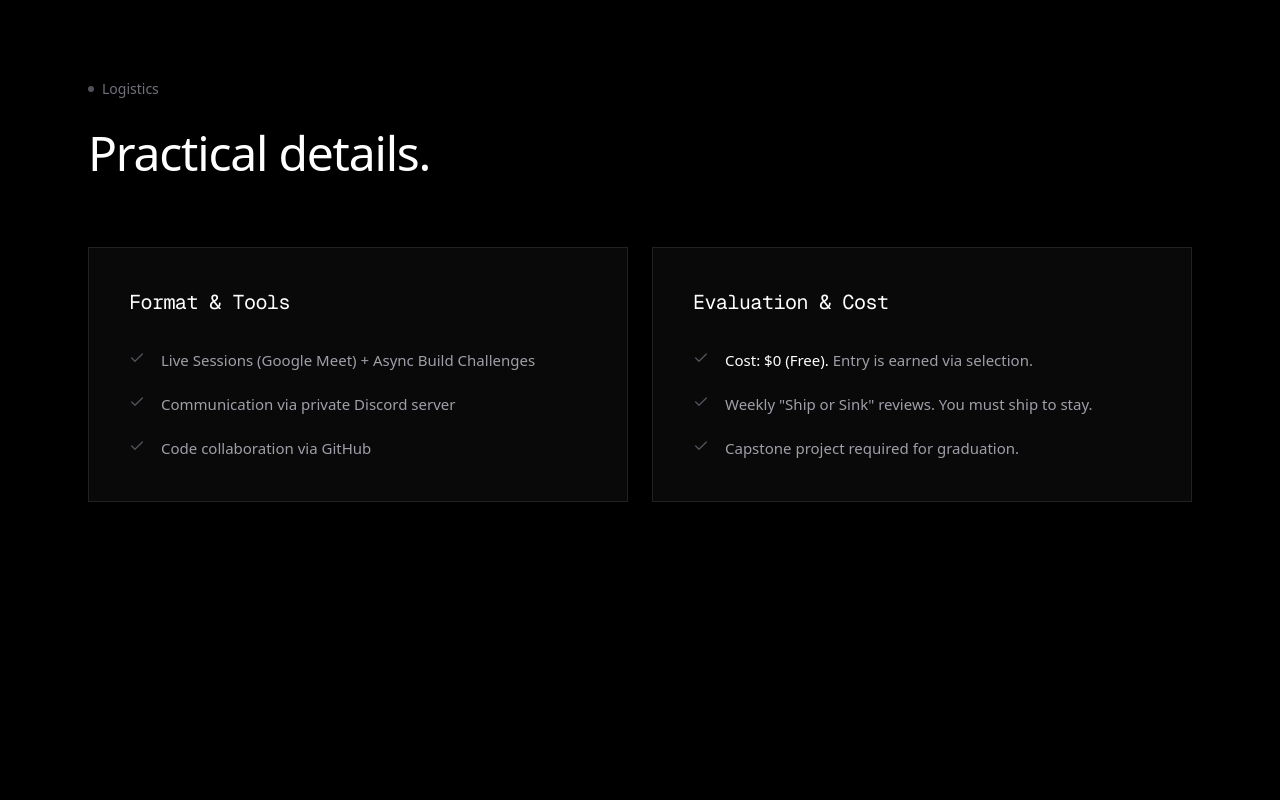
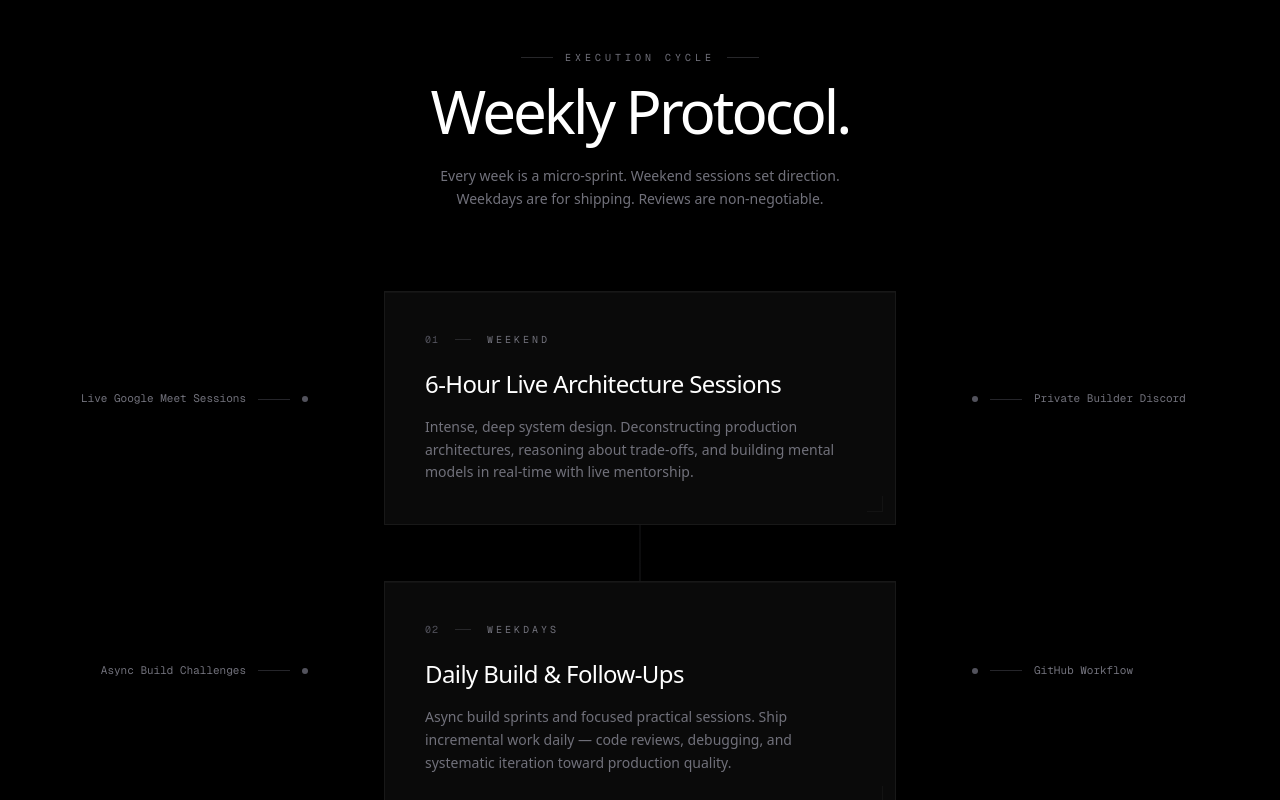
Before and after one commit to Zemon-tech/quildCohort, a Next.js app: page / in a window 1280 px wide. Shown: the part 7340-8140 px from the top of the page. Built offline with nearby package versions, Linux system fonts and the light colour scheme.

Commit message:
update logistics section

```diff
--- a/components/sections/Logistics.tsx
+++ b/components/sections/Logistics.tsx
@@ -1,50 +1,195 @@
+"use client";
+
 import * as React from "react";
-import { Check } from "lucide-react";
+import { motion } from "motion/react";
+
+/* ─── Floating label data ─── */
+const leftLabels = [
+    { text: "Live Google Meet Sessions", top: "12%" },
+    { text: "Async Build Challenges", top: "44%" },
+    { text: "Weekly \"Ship or Sink\" Reviews", top: "76%" },
+];
+const rightLabels = [
+    { text: "Private Builder Discord", top: "12%" },
+    { text: "GitHub Workflow", top: "44%" },
+    { text: "Capstone Required", top: "76%" },
+];
+
+/* ─── Cycle blocks ─── */
+const blocks = [
+    {
+        phase: "01",
+        tag: "WEEKEND",
+        title: "6-Hour Live Architecture Sessions",
+        description:
+            "Intense, deep system design. Deconstructing production architectures, reasoning about trade-offs, and building mental models in real-time with live mentorship.",
+        accent: "rgba(255,255,255,0.06)",
+    },
+    {
+        phase: "02",
+        tag: "WEEKDAYS",
+        title: "Daily Build & Follow-Ups",
+        description:
+            "Async build sprints and focused practical sessions. Ship incremental work daily — code reviews, debugging, and systematic iteration toward production quality.",
+        accent: "rgba(255,255,255,0.04)",
+    },
+    {
+        phase: "03",
+        tag: "SHIP & REVIEW",
+        title: "Assignment Submissions & Weekly Reviews",
+        description:
+            "GitHub PRs, assignment submissions, and the weekly 'Ship or Sink' review. Binary accountability — you ship working code or you're out.",
+        accent: "rgba(255,255,255,0.05)",
+    },
+];
 
 export default function Logistics() {
     return (
-        <section className="mx-auto flex min-h-screen max-w-6xl flex-col justify-center px-6 py-24 scroll-mt-0" id="logistics">
-            <div className="mb-6 flex items-center gap-2">
-                <span className="h-1.5 w-1.5 rounded-full bg-zinc-600" />
-                <p className="text-sm font-medium text-zinc-500">Logistics</p>
+        <section
+            className="relative mx-auto flex min-h-screen max-w-7xl flex-col justify-center px-6 py-28 md:py-40 scroll-mt-0"
+            id="logistics"
+        >
+            {/* ── Section header ── */}
+            <div className="mb-20 flex flex-col items-center gap-4 text-center">
+                <div className="flex items-center gap-3">
+                    <span className="h-px w-8 bg-zinc-800" />
+                    <p className="text-[10px] font-mono uppercase tracking-[0.4em] text-zinc-500">
+                        Execution Cycle
+                    </p>
+                    <span className="h-px w-8 bg-zinc-800" />
+                </div>
+                <h2 className="text-4xl md:text-6xl font-normal text-white tracking-tighter">
+                    Weekly Protocol.
+                </h2>
+                <p className="mt-2 max-w-md text-sm text-zinc-500 leading-relaxed font-light">
+                    Every week is a micro-sprint. Weekend sessions set
+                    direction. Weekdays are for shipping. Reviews are
+                    non-negotiable.
+                </p>
             </div>
-            <h2 className="max-w-3xl text-3xl leading-tight text-white md:text-5xl font-normal tracking-tight">
-                Practical details.
-            </h2>
-            <div className="mt-16 grid gap-6 md:grid-cols-2">
-                <div className="group relative border border-white/10 bg-[#0c0c0c]/80 p-10 transition-all hover:bg-[#0f0f0f] hover:border-white/20">
-                    <h3 className="text-xl font-normal text-white font-mono tracking-tight">Format & Tools</h3>
-                    <ul className="mt-8 space-y-5">
-                        <li className="flex items-start gap-4">
-                            <Check className="mt-0.5 h-4 w-4 text-zinc-600 shrink-0 group-hover:text-white transition-colors" />
-                            <p className="text-zinc-400 text-[15px] leading-relaxed group-hover:text-zinc-300 transition-colors">Live Sessions (Google Meet) + Async Build Challenges</p>
-                        </li>
-                        <li className="flex items-start gap-4">
-                            <Check className="mt-0.5 h-4 w-4 text-zinc-600 shrink-0 group-hover:text-white transition-colors" />
-                            <p className="text-zinc-400 text-[15px] leading-relaxed group-hover:text-zinc-300 transition-colors">Communication via private Discord server</p>
-                        </li>
-                        <li className="flex items-start gap-4">
-                            <Check className="mt-0.5 h-4 w-4 text-zinc-600 shrink-0 group-hover:text-white transition-colors" />
-                            <p className="text-zinc-400 text-[15px] leading-relaxed group-hover:text-zinc-300 transition-colors">Code collaboration via GitHub</p>
-                        </li>
-                    </ul>
+
+            {/* ── Desktop layout: labels – spine – blocks – labels ── */}
+            <div className="relative mx-auto w-full max-w-5xl">
+                {/* ── Floating labels — LEFT (hidden on mobile) ── */}
+                <div className="pointer-events-none absolute left-0 top-0 hidden h-full w-[180px] lg:block">
+                    {leftLabels.map((label, i) => (
+                        <motion.div
+                            key={label.text}
+                            initial={{ opacity: 0, x: -20 }}
+                            whileInView={{ opacity: 1, x: 0 }}
+                            viewport={{ once: true, amount: 0.5 }}
+                            transition={{ duration: 0.6, delay: 0.15 * i }}
+                            className="absolute right-0 flex items-center gap-3"
+                            style={{ top: label.top }}
+                        >
+                            <span className="text-[11px] font-mono text-zinc-500 text-right leading-tight whitespace-nowrap">
+                                {label.text}
+                            </span>
+                            <span className="h-px w-8 bg-zinc-700/60" />
+                            <span className="h-1.5 w-1.5 rounded-full bg-zinc-600 shrink-0" />
+                        </motion.div>
+                    ))}
                 </div>
-                <div className="group relative border border-white/10 bg-[#0c0c0c]/80 p-10 transition-all hover:bg-[#0f0f0f] hover:border-white/20">
-                    <h3 className="text-xl font-normal text-white font-mono tracking-tight">Evaluation & Cost</h3>
-                    <ul className="mt-8 space-y-5">
-                        <li className="flex items-start gap-4">
-                            <Check className="mt-0.5 h-4 w-4 text-zinc-600 shrink-0 group-hover:text-white transition-colors" />
-                            <p className="text-zinc-400 text-[15px] leading-relaxed group-hover:text-zinc-300 transition-colors"><span className="text-white font-medium">Cost: $0 (Free).</span> Entry is earned via selection.</p>
-                        </li>
-                        <li className="flex items-start gap-4">
-                            <Check className="mt-0.5 h-4 w-4 text-zinc-600 shrink-0 group-hover:text-white transition-colors" />
-                            <p className="text-zinc-400 text-[15px] leading-relaxed group-hover:text-zinc-300 transition-colors">Weekly "Ship or Sink" reviews. You must ship to stay.</p>
-                        </li>
-                        <li className="flex items-start gap-4">
-                            <Check className="mt-0.5 h-4 w-4 text-zinc-600 shrink-0 group-hover:text-white transition-colors" />
-                            <p className="text-zinc-400 text-[15px] leading-relaxed group-hover:text-zinc-300 transition-colors">Capstone project required for graduation.</p>
-                        </li>
-                    </ul>
+
+                {/* ── Floating labels — RIGHT (hidden on mobile) ── */}
+                <div className="pointer-events-none absolute right-0 top-0 hidden h-full w-[180px] lg:block">
+                    {rightLabels.map((label, i) => (
+                        <motion.div
+                            key={label.text}
+                            initial={{ opacity: 0, x: 20 }}
+                            whileInView={{ opacity: 1, x: 0 }}
+                            viewport={{ once: true, amount: 0.5 }}
+                            transition={{ duration: 0.6, delay: 0.15 * i }}
+                            className="absolute left-0 flex items-center gap-3"
+                            style={{ top: label.top }}
+                        >
+                            <span className="h-1.5 w-1.5 rounded-full bg-zinc-600 shrink-0" />
+                            <span className="h-px w-8 bg-zinc-700/60" />
+                            <span className="text-[11px] font-mono text-zinc-500 leading-tight whitespace-nowrap">
+                                {label.text}
+                            </span>
+                        </motion.div>
+                    ))}
+                </div>
+
+                {/* ── Central column (blocks + spine) ── */}
+                <div className="relative mx-auto w-full max-w-xl lg:max-w-lg">
+                    {/* Vertical spine */}
+                    <div className="absolute left-1/2 top-0 -z-0 h-full w-px -translate-x-1/2 bg-gradient-to-b from-transparent via-zinc-800 to-transparent" />
+
+                    <div className="flex flex-col gap-10 md:gap-14">
+                        {blocks.map((block, i) => (
+                            <motion.div
+                                key={block.phase}
+                                initial={{ opacity: 0, y: 30 }}
+                                whileInView={{ opacity: 1, y: 0 }}
+                                viewport={{ once: true, amount: 0.4 }}
+                                transition={{
+                                    duration: 0.7,
+                                    delay: 0.12 * i,
+                                    ease: "easeOut",
+                                }}
+                                className="group relative z-10"
+                            >
+                                {/* Spine node */}
+                                <span className="absolute -left-[5px] top-6 hidden h-2.5 w-2.5 rounded-full border border-zinc-700 bg-black lg:left-1/2 lg:-translate-x-1/2 lg:block group-hover:border-white/50 group-hover:bg-white/10 transition-colors duration-300" />
+
+                                {/* Card */}
+                                <div
+                                    className="relative overflow-hidden border border-white/[0.06] bg-[#0a0a0a] p-8 md:p-10 transition-all duration-500 hover:border-white/[0.14] hover:bg-[#0d0d0d]"
+                                    style={{
+                                        boxShadow: `inset 0 1px 0 0 rgba(255,255,255,0.03)`,
+                                    }}
+                                >
+                                    {/* Subtle top glow on hover */}
+                                    <div className="pointer-events-none absolute inset-x-0 top-0 h-px bg-gradient-to-r from-transparent via-white/[0.08] to-transparent opacity-0 transition-opacity duration-500 group-hover:opacity-100" />
+
+                                    {/* Phase tag */}
+                                    <div className="mb-5 flex items-center gap-4">
+                                        <span className="font-mono text-[10px] tracking-widest text-zinc-600">
+                                            {block.phase}
+                                        </span>
+                                        <span className="h-px w-4 bg-zinc-800" />
+                                        <span className="font-mono text-[10px] uppercase tracking-[0.3em] text-zinc-500">
+                                            {block.tag}
+                                        </span>
+                                    </div>
+
+                                    {/* Title */}
+                                    <h3 className="text-xl md:text-2xl font-normal text-white tracking-tight leading-snug">
+                                        {block.title}
+                                    </h3>
+
+                                    {/* Description */}
+                                    <p className="mt-4 text-sm text-zinc-500 leading-relaxed font-light">
+                                        {block.description}
+                                    </p>
+
+                                    {/* Decorative corner */}
+                                    <span className="absolute bottom-3 right-3 h-4 w-4 border-b border-r border-white/[0.04] transition-colors duration-500 group-hover:border-white/[0.10]" />
+                                </div>
+                            </motion.div>
+                        ))}
+                    </div>
+                </div>
+
+                {/* ── Mobile-only floating labels (rendered below blocks) ── */}
+                <div className="mt-14 grid grid-cols-2 gap-x-6 gap-y-5 lg:hidden">
+                    {[...leftLabels, ...rightLabels].map((label, i) => (
+                        <motion.div
+                            key={label.text}
+                            initial={{ opacity: 0, y: 10 }}
+                            whileInView={{ opacity: 1, y: 0 }}
+                            viewport={{ once: true }}
+                            transition={{ duration: 0.5, delay: 0.08 * i }}
+                            className="flex items-center gap-2"
+                        >
+                            <span className="h-1 w-1 rounded-full bg-zinc-600 shrink-0" />
+                            <span className="text-[11px] font-mono text-zinc-500 leading-tight">
+                                {label.text}
+                            </span>
+                        </motion.div>
+                    ))}
                 </div>
             </div>
         </section>
```
